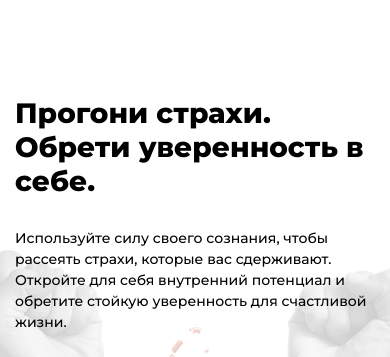
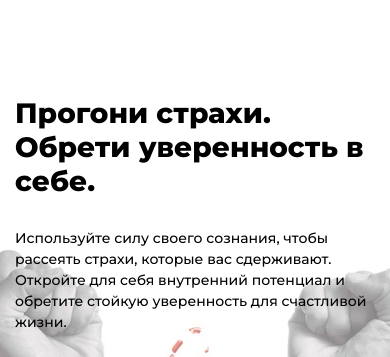
Before and after one commit to Roman-mid/sila-soznania, a plain HTML site: page index.html in a window 390 px wide. Shown: the part 54-411 px from the top of the page. Drawn offline with nearby package versions, Linux system fonts and the light colour scheme.

Commit message:
opacity to main section

```diff
--- a/style.css
+++ b/style.css
@@ -185,7 +185,6 @@ a {
   height: 100%;
   background: url('./images/home2.jpg') no-repeat right bottom;
   z-index: -1;
-  opacity: 0.2;
 }
 
 .home-content {
@@ -617,6 +616,10 @@ a {
     background-position: center bottom;
   }
 
+  .home-section:before {
+    opacity: 0.5;
+  }
+
   .header-content,
   .container {
     padding: 0 15px;
```
